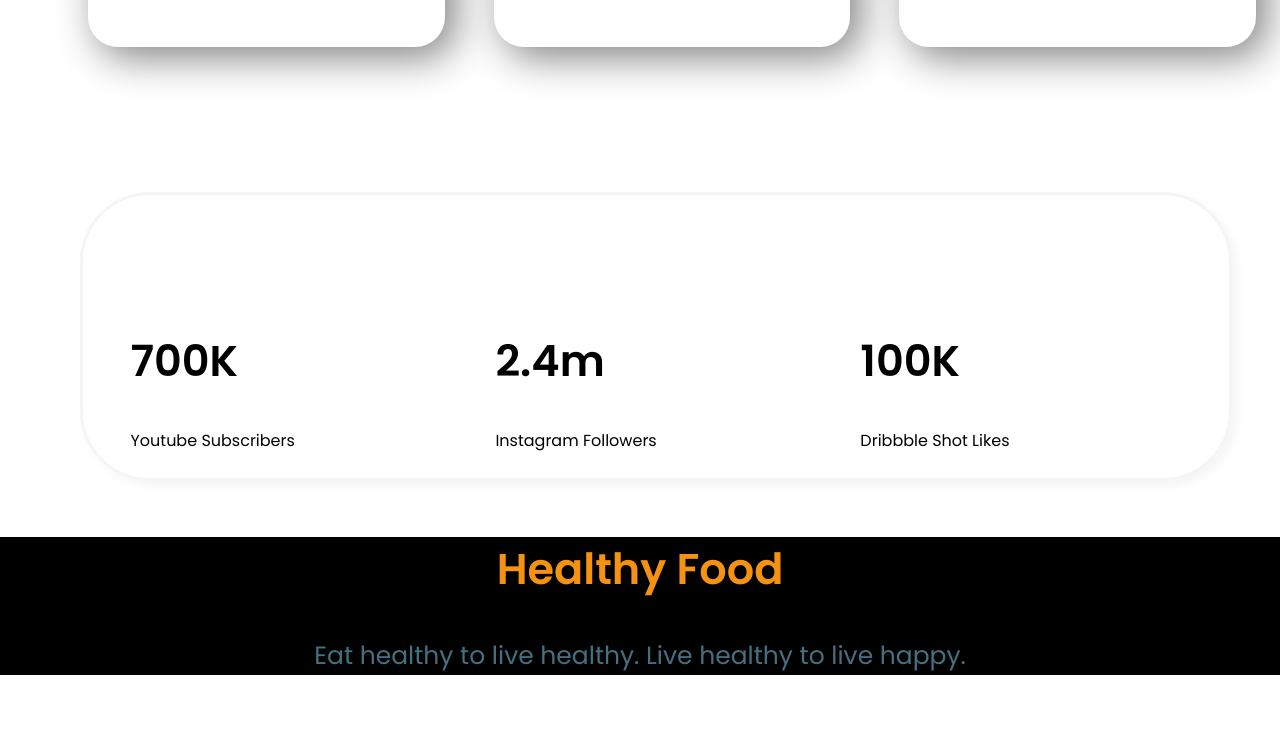
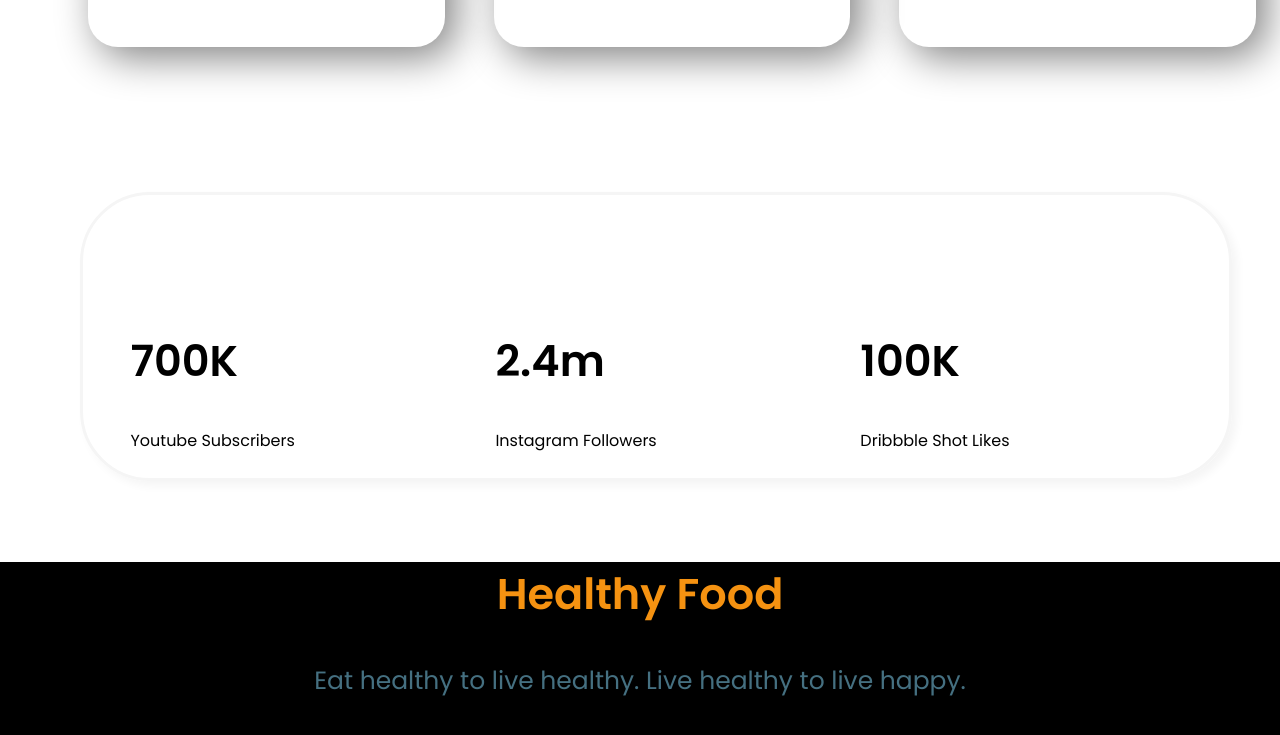
Before and after one commit to samia002/Healthy-Food, a plain HTML site: page index.html in a window 1280 px wide. Shown: the part 2530-3265 px from the top of the page. Before the commit the page ends 3230 px from the top, so only its background shows below. Drawn offline with Linux system fonts and the light colour scheme.

Commit message:
assignment-done

```diff
--- a/index.html
+++ b/index.html
@@ -139,16 +139,17 @@
             </p>
         </div>
     </div>
-</section>
+</section><br>
 
 
 <footer>
-    <div class="footer-last">
-        <p>
-        <h2><span class="orange-color">Healthy Food</span></h2>
-        <p style="color:rgba(112, 182, 209, 0.616);">Eat healthy to live healthy. Live healthy to live happy.
-        </p>
-    </div>
+
+    <p>
+    <h2><span class="orange-color">Healthy Food</span></h2>
+    </h2>
+    <p style="color:rgba(112, 182, 209, 0.616);">Eat healthy to live healthy. Live healthy to live happy.
+    </p>
+
 </footer>
 </body>
 
--- a/style.css
+++ b/style.css
@@ -111,8 +111,9 @@ footer{
     background-color: black;
     width: 100%;
     height: 30%;
-    font-weight:300;
-    font-size: 2mm;
+    font-weight:200;
+    font-size: 3%;
+    padding-bottom: 5%;
 }
 .footer-last{
     font-weight: 300;
```
